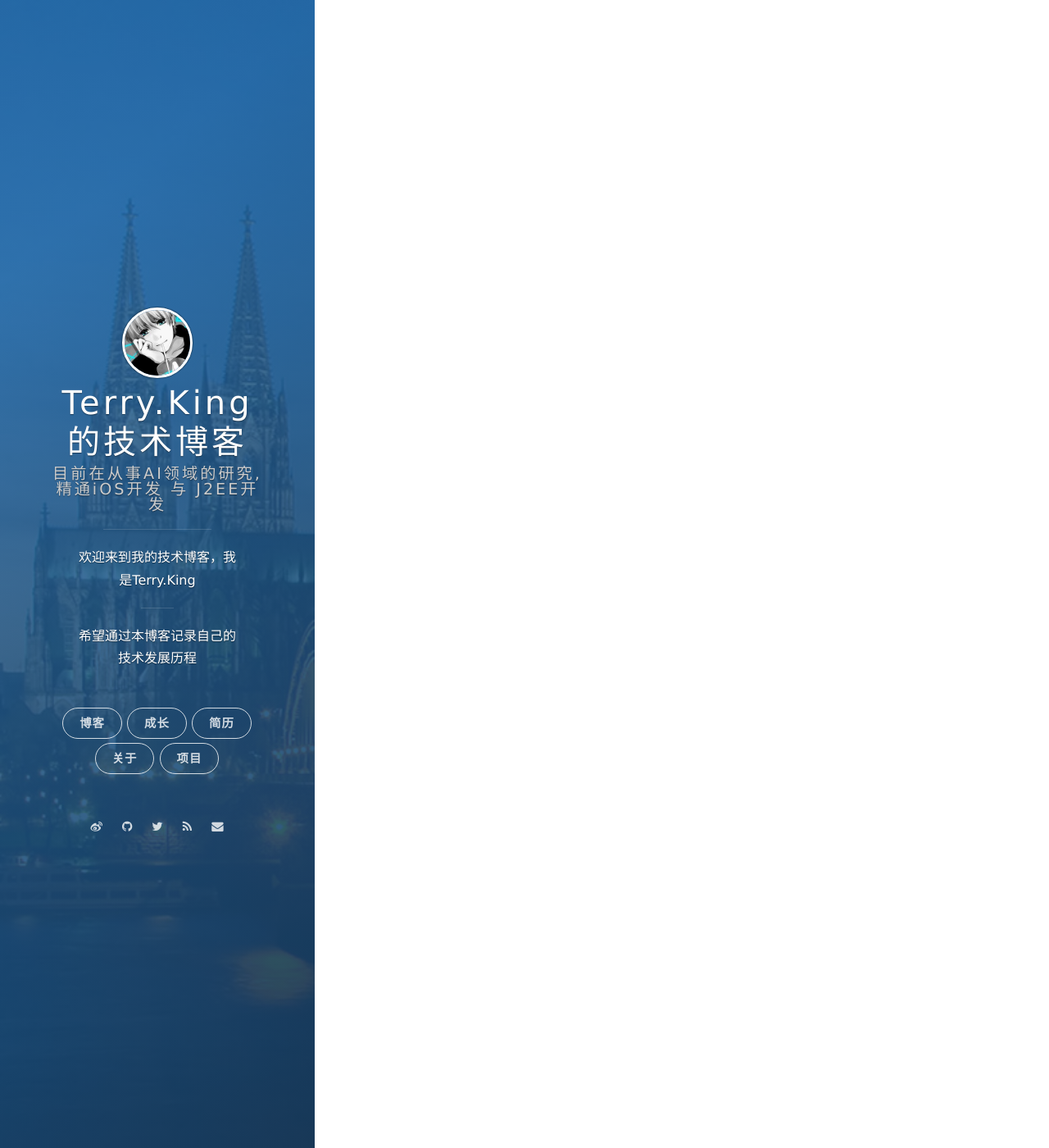
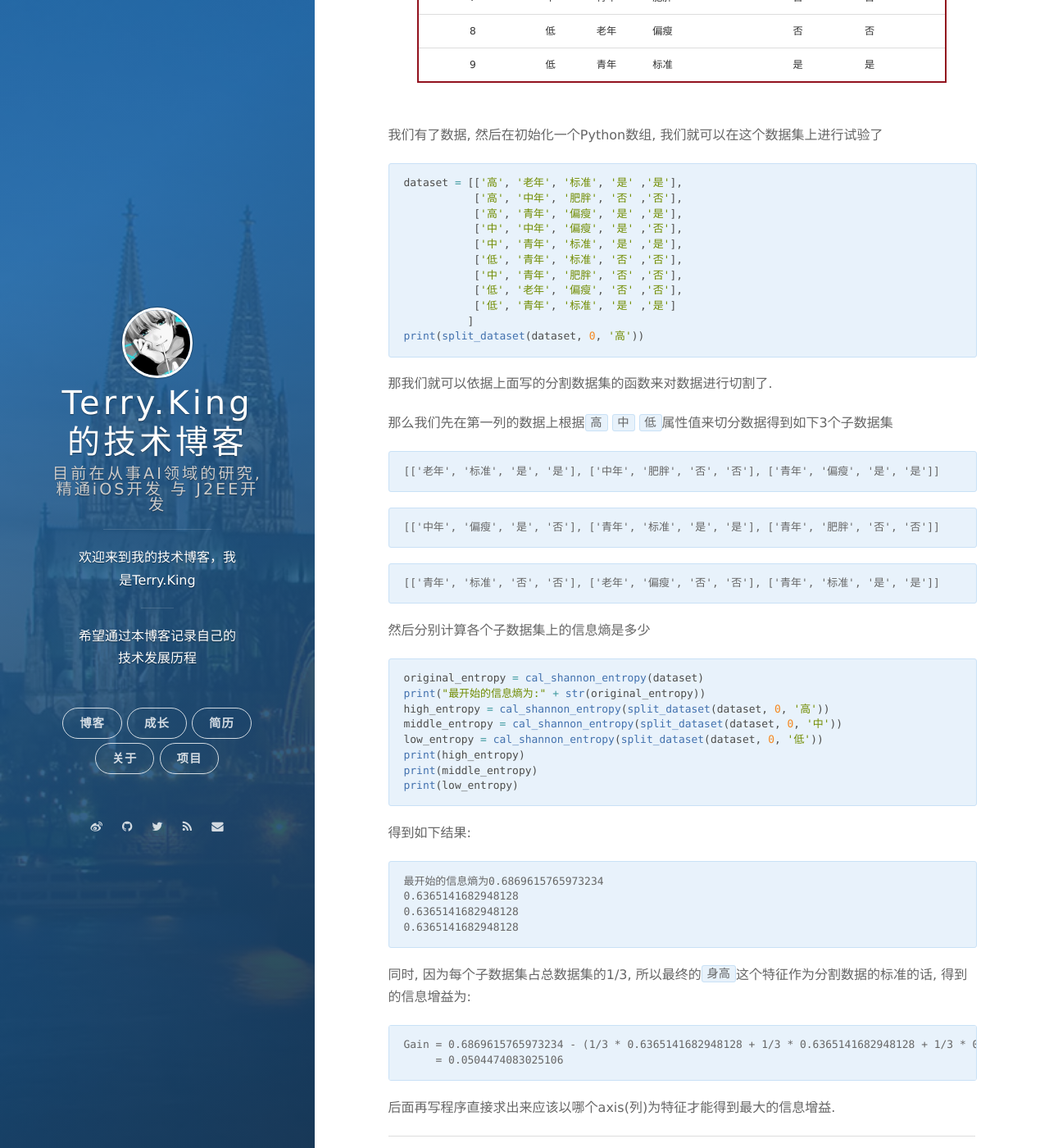
Before and after one commit to terryKing1992/terryKing1992.github.io, a Jekyll site: the page built from _posts/2018-04-10-deep-learning-decision-tree-code.md, in a window 1280 px wide and 1400 px high, scrolled down 2419 px. Shown: the whole window at 82% size. Built offline with Jekyll 4.4.1, drawn with Linux system fonts in a browser that asks for light colours; nearby versions of some CDN libraries; comment, search, counter and statistics services are not loaded; some of the changed text lies outside the part shown.

Commit message:
增加切分数据集实现代码

````diff
--- a/_posts/2018-04-10-deep-learning-decision-tree-code.md
+++ b/_posts/2018-04-10-deep-learning-decision-tree-code.md
@@ -58,3 +58,117 @@
 我们可以看到该数据集上的信息熵为: ```1.0114042647073516```
 
 得到熵之后, 我们就可以按照最大信息增益的方法来划分数据集了。
+
+如果我们要向得到最大信息增益的话, 同样我们需要知道以某一个特征作为分割数据的标准后, 对于切割出来的数据的信息熵是多少.
+那么我们就要一个个的算出来, 在某一特征下在切割完了的数据集上的信息熵是多少.
+
+按照前面的方法
+```
+1、我们先将数据通过某一个特征切割开来
+2、然后分别计算切割出来的数据集的信息熵
+3、然后乘以 切割数据集在源数据集的占比
+4、最后将切割出来的数据集上的信息熵相加即可
+```
+
+我们先开发代码能够把数据集进行切割
+
+```python
+# 根据某一列中的标签为$value 进行数据集的划分
+### 比如我们有一系列的数据如下
+### 身高   年龄    体重    是否活泼  标签: 是否打篮球
+### 身高有3个选项, 高 中 低
+### 年龄: 老年, 中年, 青年
+### 体重: 肥胖, 标准, 偏瘦
+### 是否活泼: 活泼, 不活泼
+
+# 那么这个value就表示每一个标准的不同取值
+def split_dataset(dataset, axis, value):
+    axis_data = dataset[axis]
+
+    split_data = []
+    for row_data in dataset:
+        if row_data[axis] == value:
+            row_data_without_axis_data = []
+            row_data_without_axis_data.extend(row_data[:axis])
+            row_data_without_axis_data.extend(row_data[axis + 1:])
+            split_data.append(row_data_without_axis_data)
+
+    return split_data
+```
+
+下面我们构造一点真实数据:
+
+
+| ID  |身高    | 年龄  | 体重 | 是否活泼| 是否打篮球  |
+| -   |-----  | ----  | ----| -: | :----: |
+| 1   |高    | 老年    | 标准  | 是  |  是  |
+| 2   |高    | 中年    | 肥胖 | 否  |  否  |
+| 3   |高    | 青年    | 偏瘦 | 是  |  是  |
+| 4   |中    | 中年    | 偏瘦 | 是  |  否  |
+| 5   |中    | 青年   |  标准  | 是  |  是  |
+| 6   |低    | 青年    | 标准  | 否  |  否  |
+| 7   |中    | 青年    | 肥胖  | 否  |  否  |
+| 8   |低    | 老年    | 偏瘦  | 否  |  否  |
+| 9   |低    | 青年   | 标准 | 是  |  是  |
+
+我们有了数据, 然后在初始化一个Python数组, 我们就可以在这个数据集上进行试验了
+
+```python
+dataset = [['高', '老年', '标准', '是' ,'是'],
+           ['高', '中年', '肥胖', '否' ,'否'],
+           ['高', '青年', '偏瘦', '是' ,'是'],
+           ['中', '中年', '偏瘦', '是' ,'否'],
+           ['中', '青年', '标准', '是' ,'是'],
+           ['低', '青年', '标准', '否' ,'否'],
+           ['中', '青年', '肥胖', '否' ,'否'],
+           ['低', '老年', '偏瘦', '否' ,'否'],
+           ['低', '青年', '标准', '是' ,'是']
+          ]
+print(split_dataset(dataset, 0, '高'))
+```
+
+那我们就可以依据上面写的分割数据集的函数来对数据进行切割了.
+
+那么我们先在第一列的数据上根据```高``` ```中``` ```低```属性值来切分数据得到如下3个子数据集
+
+```
+[['老年', '标准', '是', '是'], ['中年', '肥胖', '否', '否'], ['青年', '偏瘦', '是', '是']]
+```
+
+```
+[['中年', '偏瘦', '是', '否'], ['青年', '标准', '是', '是'], ['青年', '肥胖', '否', '否']]
+```
+
+```
+[['青年', '标准', '否', '否'], ['老年', '偏瘦', '否', '否'], ['青年', '标准', '是', '是']]
+```
+
+然后分别计算各个子数据集上的信息熵是多少
+
+```python
+original_entropy = cal_shannon_entropy(dataset)
+print("最开始的信息熵为:" + str(original_entropy))
+high_entropy = cal_shannon_entropy(split_dataset(dataset, 0, '高'))
+middle_entropy = cal_shannon_entropy(split_dataset(dataset, 0, '中'))
+low_entropy = cal_shannon_entropy(split_dataset(dataset, 0, '低'))
+print(high_entropy)
+print(middle_entropy)
+print(low_entropy)
+```
+
+得到如下结果:
+```
+最开始的信息熵为0.6869615765973234
+0.6365141682948128
+0.6365141682948128
+0.6365141682948128
+```
+
+同时, 因为每个子数据集占总数据集的1/3, 所以最终的```身高```这个特征作为分割数据的标准的话, 得到的信息增益为:
+
+```
+Gain = 0.6869615765973234 - (1/3 * 0.6365141682948128 + 1/3 * 0.6365141682948128 + 1/3 * 0.6365141682948128)
+     = 0.0504474083025106
+```
+
+后面再写程序直接求出来应该以哪个axis(列)为特征才能得到最大的信息增益.
````
